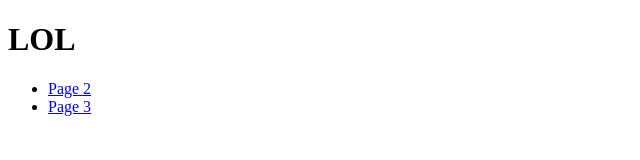
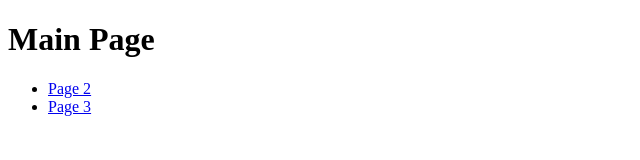
Before and after one commit to Tymofii-Kononenko/goit-js-hw-09, a plain HTML site: page index.html in a window 1280 px wide. Shown: the whole page, without its empty margins (0-640 px from the left). Drawn offline with Linux system fonts and the light colour scheme.

Commit message:
Deploying to gh-pages from @ Tymofii-Kononenko/goit-js-hw-09@3a98fd10c7631d7d5862e78d2d4dc27016ec1f9a 🚀

```diff
--- /dev/null
+++ b/assets/2-form-CS1XIkec.css
@@ -0,0 +1 @@
+*,*:before,*:after{box-sizing:border-box}body{font-family:Helvetica Neue,-apple-system,BlinkMacSystemFont,Segoe UI,Roboto,Oxygen,Ubuntu,Cantarell,Open Sans,sans-serif;line-height:1.5;color:#2a2a2a}button:hover{background-color:#6c8cff}button:focus{background-color:#6c8cff}button{background-color:#4e75ff;color:#fff;width:63px;height:24px}button,label{cursor:pointer}input{font:inherit}img{display:block;max-width:100%;height:auto}.feedback-form{width:480px}.feedback-form>label{width:100%;margin-bottom:16px;padding:8px;display:flex;flex-direction:column}.feedback-form input,.feedback-form textarea{font:inherit;padding:8px}.feedback-form textarea{resize:none}
--- a/index.html
+++ b/index.html
@@ -5,11 +5,11 @@
   <meta charset="UTF-8" />
   <link rel="icon" type="image/svg+xml" href="/goit-js-hw-09/favicon.svg" />
   <meta name="viewport" content="width=device-width, initial-scale=1.0" />
-  <title>Vanilla App Template</title>
+  <title>Main Page</title>
 </head>
-<h1>LOL</h1>
 
 <body>
+  <h1>Main Page</h1>
   <ul>
     <li><a href="./1-gallery.html">Page 2</a></li>
     <li><a href="./2-form.html">Page 3</a></li>
```
Also changed, not shown: 2-form.html (+2 -1 lines).
